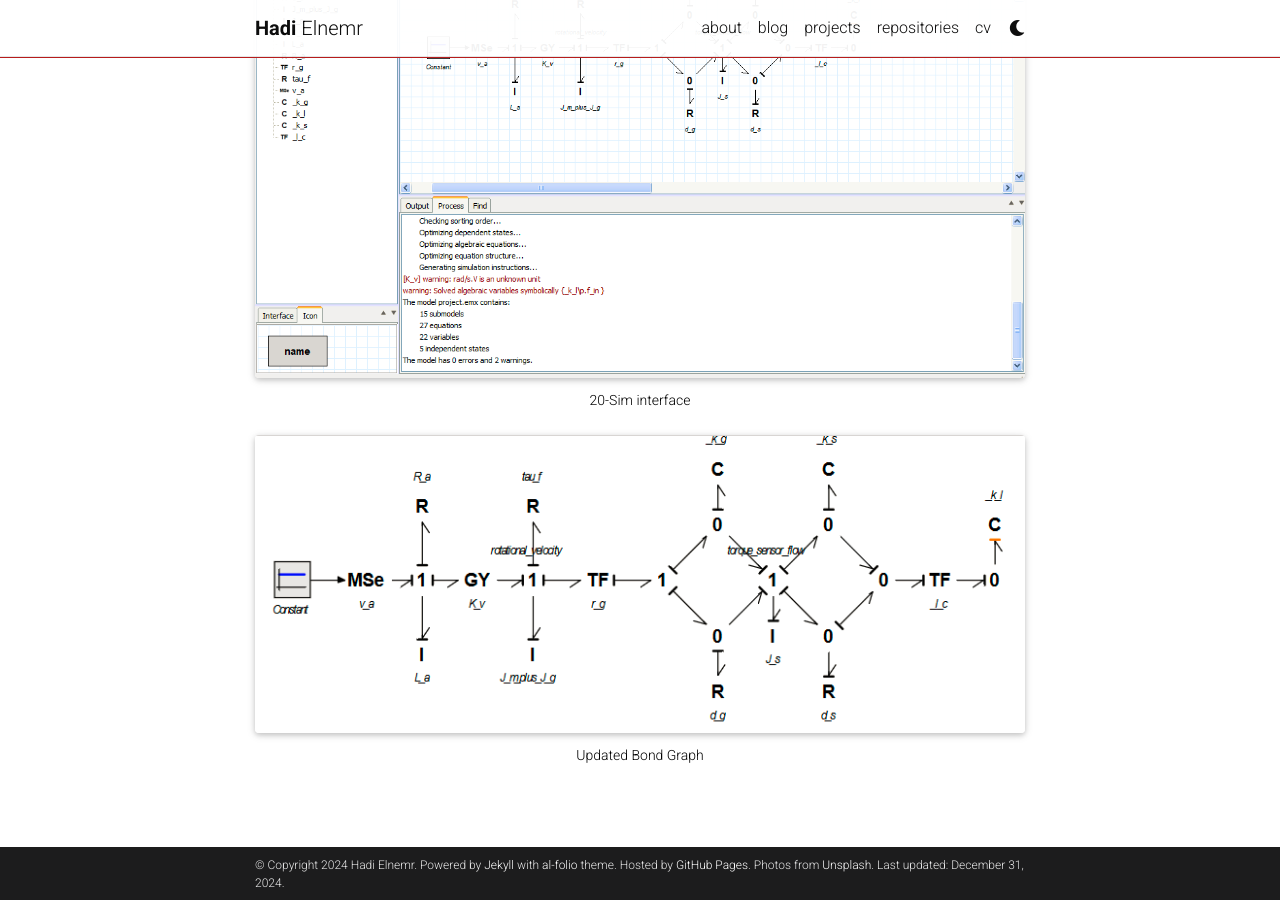
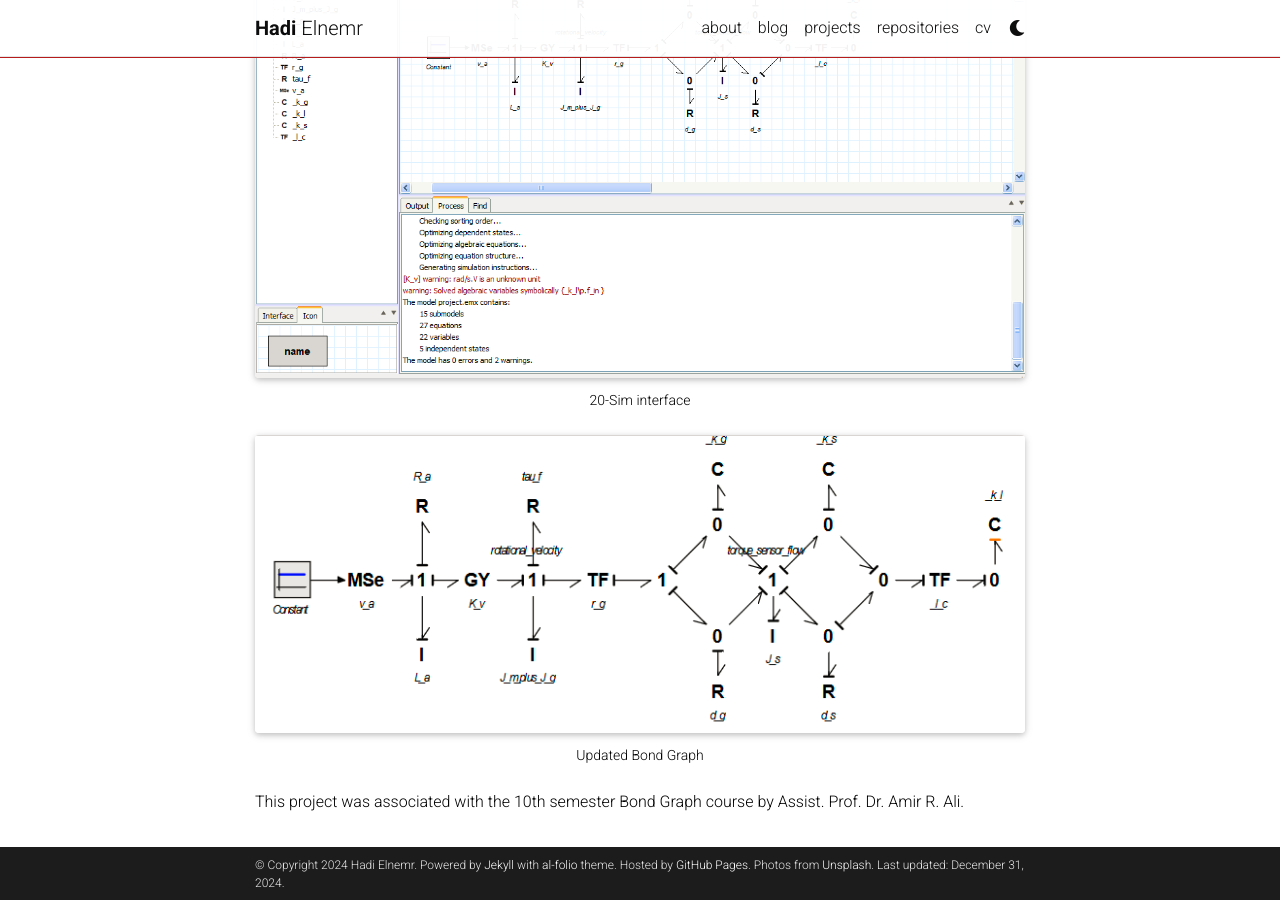
Before and after one commit to HadiElnemr/HadiElnemr.github.io, a Jekyll site: the page built from _projects/bond_graph.md, in a window 1280 px wide and 900 px high, scrolled down 1670 px. Built offline with Jekyll 4.4.1, drawn with Linux system fonts in a browser that asks for light colours; comment, search, counter and statistics services are not loaded; a style sheet for code colours, icons or effects is not loaded.

Commit message:
add info for bond graph course

```diff
--- a/_projects/bond_graph.md
+++ b/_projects/bond_graph.md
@@ -64,3 +64,6 @@ The development of innovative actuators has opened up exciting possibilities in
 <div class="caption">
    Updated Bond Graph
 </div>
+
+
+This project was associated with the 10th semester Bond Graph course by Assist. Prof. Dr. Amir R. Ali.
```
